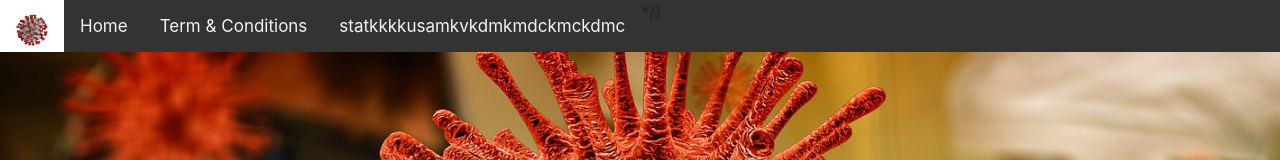
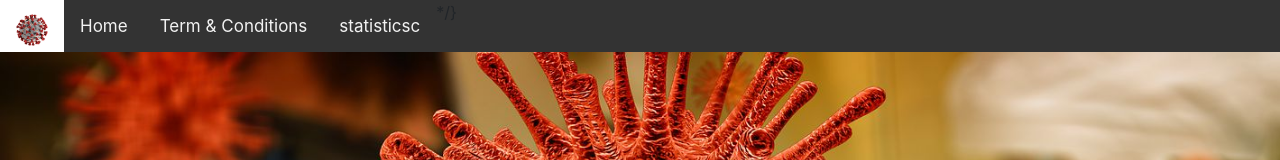
Before and after one commit to muhammadusamabaig/REACT.JS-COVID-19-Tracker, a React (Create React App) app: page / in a window 1280 px wide. Shown: the top 160 px of the page. Built offline with nearby package versions, Linux system fonts and the light colour scheme; no server answers.

Commit message:
resolve surge installation error

```diff
--- a/src/Navigation.js
+++ b/src/Navigation.js
@@ -29,7 +29,7 @@ class Navigation extends Component{
            :"32px",width:"32px"}} src="covidicon.jpg"/></a> */}
             <a href="/">Home</a>
            <a href="#footer" className="d-none d-md-block">Term & Conditions</a>
-           <a href="#chart" >statkkkkusamkvkdmkmdckmckdmc</a>
+           <a href="#chart" >statisticsc</a>
 
 
            <a href="#////" className="icon" onClick={this.myFunction}>
```
